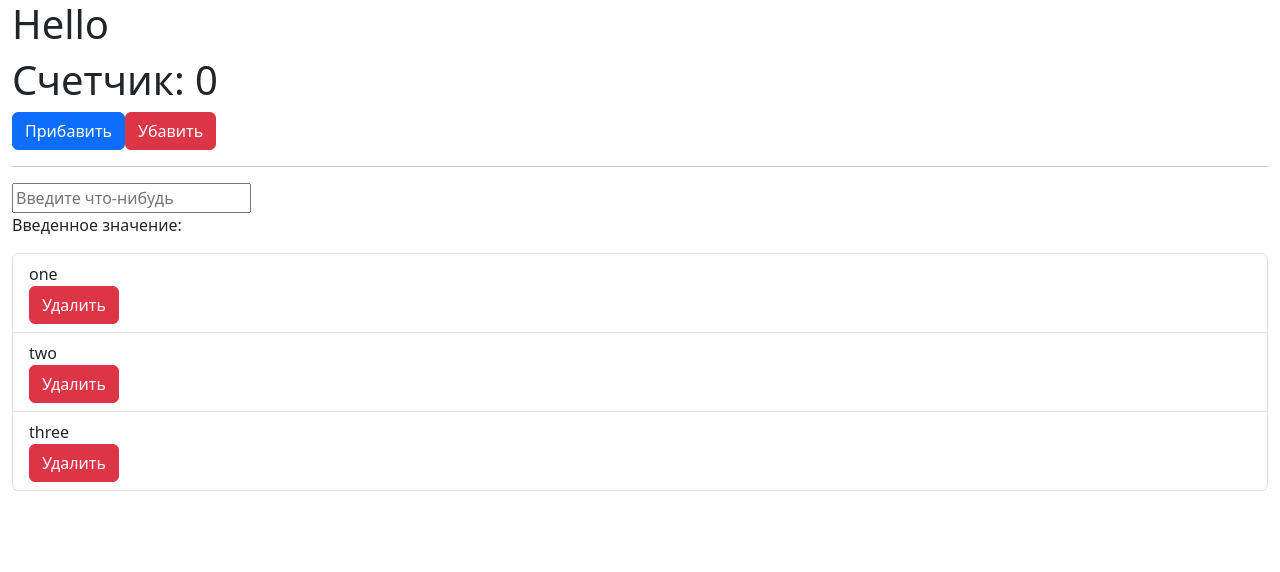
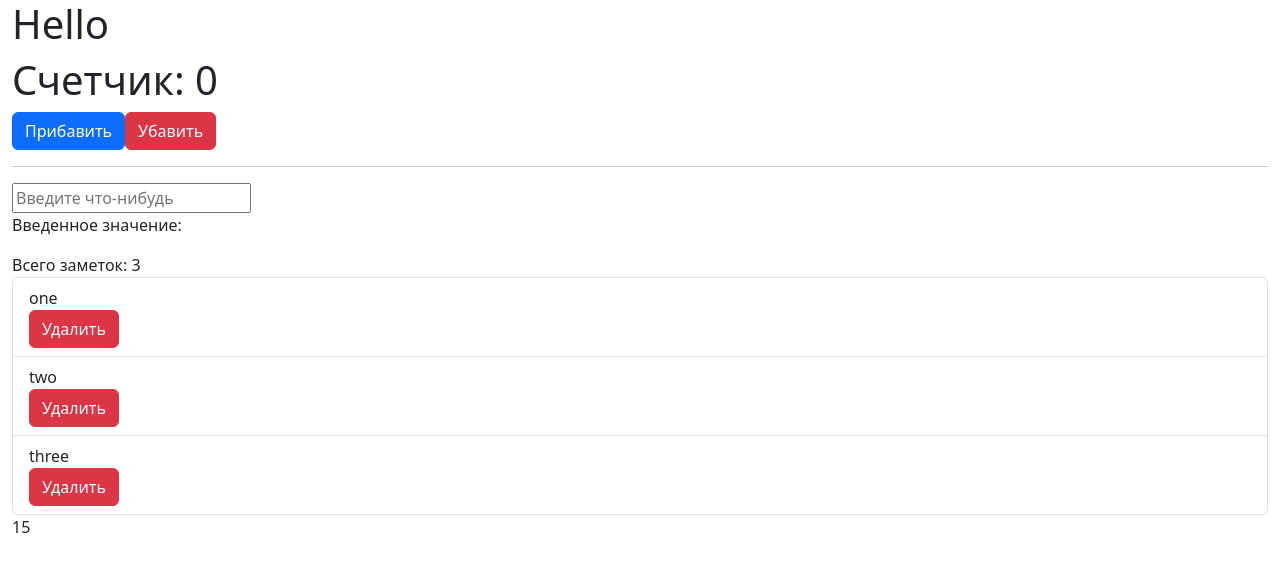
Before and after one commit to vitalay/vue-3, a Vue app in the folder vue-project/: page / in a window 1280 px wide. Shown: the top 572 px of the page. Built offline with nearby package versions, Linux system fonts and the light colour scheme.

Commit message:
computed:   свойство

```diff
--- a/vue-project/src/MyComponent.vue
+++ b/vue-project/src/MyComponent.vue
@@ -15,6 +15,8 @@
  />
  <div>
    <p>Введенное значение: {{ inputValue }}</p>
+      <div>Всего заметок: {{ notes.length }}</div>
+
    <div v-if="notes.length === 1">
     сейчас одна заметка
     <ul class="list-group">
@@ -31,6 +33,8 @@
       </li>
     </ul>
     <div v-else>Заметок нет</div>
+    <div> {{ calculatesNotes }}</div>
+
 
   </div>
   </div>
@@ -62,6 +66,12 @@ export default {
       }
 
     },
+    computed: {
+      calculatesNotes () {
+        console.log('calculatesNotes', this.notes.length * 5);
+        return this.notes.length * 5;
+      }
+    }
     };
 
 </script>
```
